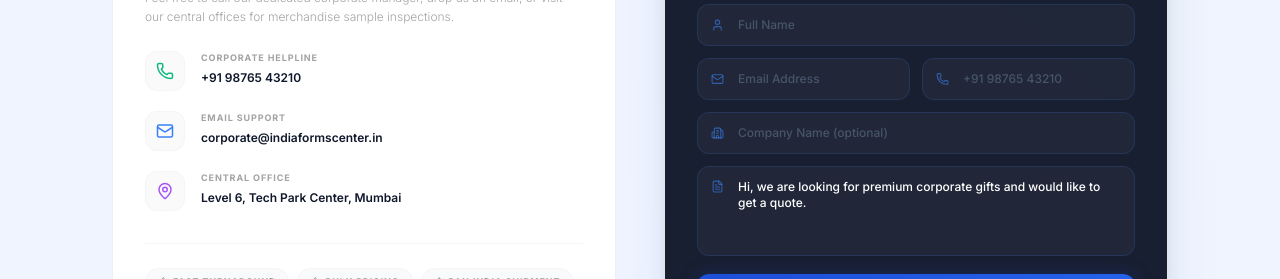
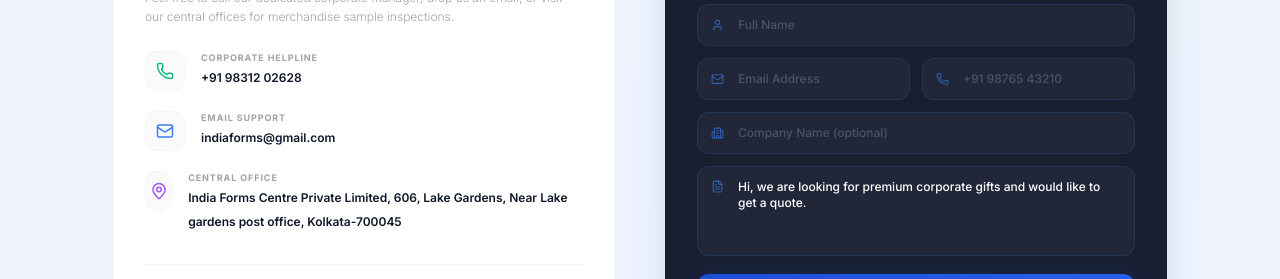
Before and after one commit to indiaforms/indiaformscentre, a Next.js app: page /contact in a window 1280 px wide. Shown: the part 419-698 px from the top of the page. Built offline with nearby package versions, Linux system fonts and the light colour scheme; no server answers.

Commit message:
update: contact details on homepage and contact page

```diff
--- a/app/contact/page.tsx
+++ b/app/contact/page.tsx
@@ -9,17 +9,17 @@ export default function ContactPage() {
     {
       icon: <Phone className="text-emerald-500 shrink-0" size={18} />,
       label: "Corporate Helpline",
-      value: "+91 98765 43210",
+      value: "+91 98312 02628",
     },
     {
       icon: <Mail className="text-blue-500 shrink-0" size={18} />,
       label: "Email Support",
-      value: "corporate@indiaformscenter.in",
+      value: "indiaforms@gmail.com",
     },
     {
       icon: <MapPin className="text-purple-500 shrink-0" size={18} />,
       label: "Central Office",
-      value: "Level 6, Tech Park Center, Mumbai",
+      value: "India Forms Centre Private Limited, 606, Lake Gardens, Near Lake gardens post office, Kolkata-700045",
     },
   ];
 
--- a/app/page.tsx
+++ b/app/page.tsx
@@ -298,9 +298,9 @@ export default async function HomePage() {
 
               <div className="space-y-4">
                 {[
-                  { label: "Corporate Helpline", value: "+91 98765 43210" },
-                  { label: "Email Us", value: "corporate@indiaformscenter.in" },
-                  { label: "Office", value: "Level 6, Tech Park Center, Mumbai" },
+                  { label: "Corporate Helpline", value: "+91 98312 02628" },
+                  { label: "Email Us", value: "indiaforms@gmail.com" },
+                  { label: "Office", value: "India Forms Centre Private Limited, 606, Lake Gardens, Near Lake gardens post office, Kolkata-700045" },
                 ].map((item, i) => (
                   <div key={i} className="flex items-start gap-4">
                     <CheckCircle2 size={16} className="text-emerald-400 mt-0.5 shrink-0" />
```
